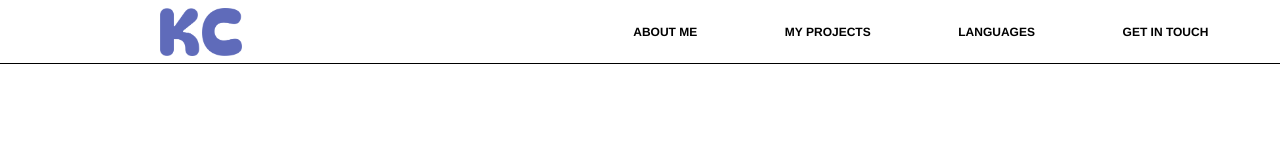
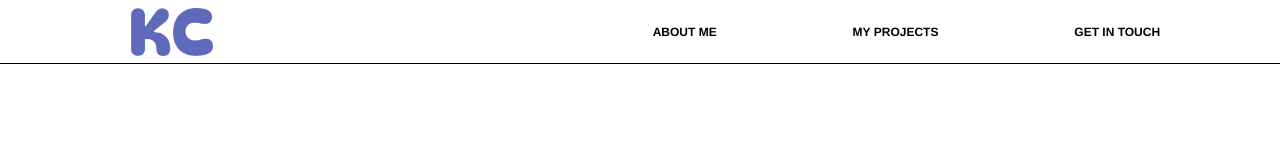
Before and after one commit to Kevasc/KCPortfolio, a React (Create React App) app in the folder my-app/: page / in a window 1280 px wide. Shown: the top 142 px of the page. Built offline with nearby package versions, Linux system fonts and the light colour scheme.

Commit message:
changed position of header logo and added smooth scroll feature to contact section in footer

```diff
--- a/my-app/src/components/Header.css
+++ b/my-app/src/components/Header.css
@@ -13,7 +13,7 @@
 .logo {
   background-size: cover;
   height: 3rem;
-  margin-left: 10rem;
+  margin-left: 8.2rem;
   margin-top: 0.5rem;
 }
 
--- a/my-app/src/components/Header.jsx
+++ b/my-app/src/components/Header.jsx
@@ -23,15 +23,10 @@ const Header = () => {
         >
           <p>MY PROJECTS</p>
         </div>
+
         <div
           className="header-button"
-          onClick={() => scrollToSection("languages")}
-        >
-          <p>LANGUAGES</p>
-        </div>
-        <div
-          className="header-button"
-          onClick={() => scrollToSection("book-table")}
+          onClick={() => scrollToSection("contact-me")}
         >
           <p>GET IN TOUCH</p>
         </div>
```
